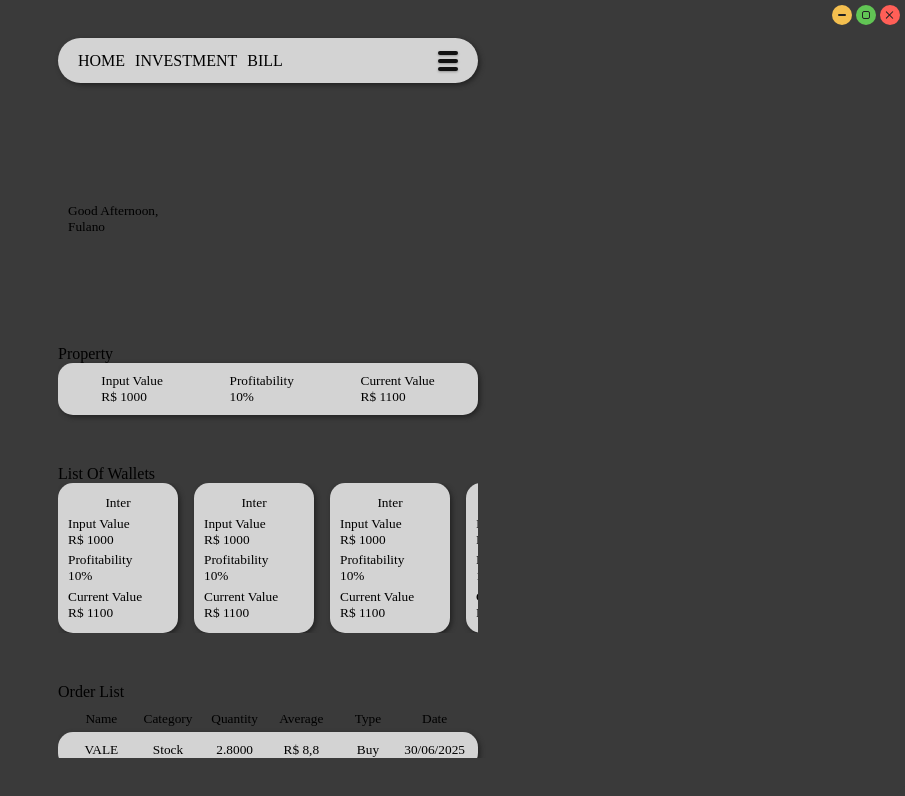
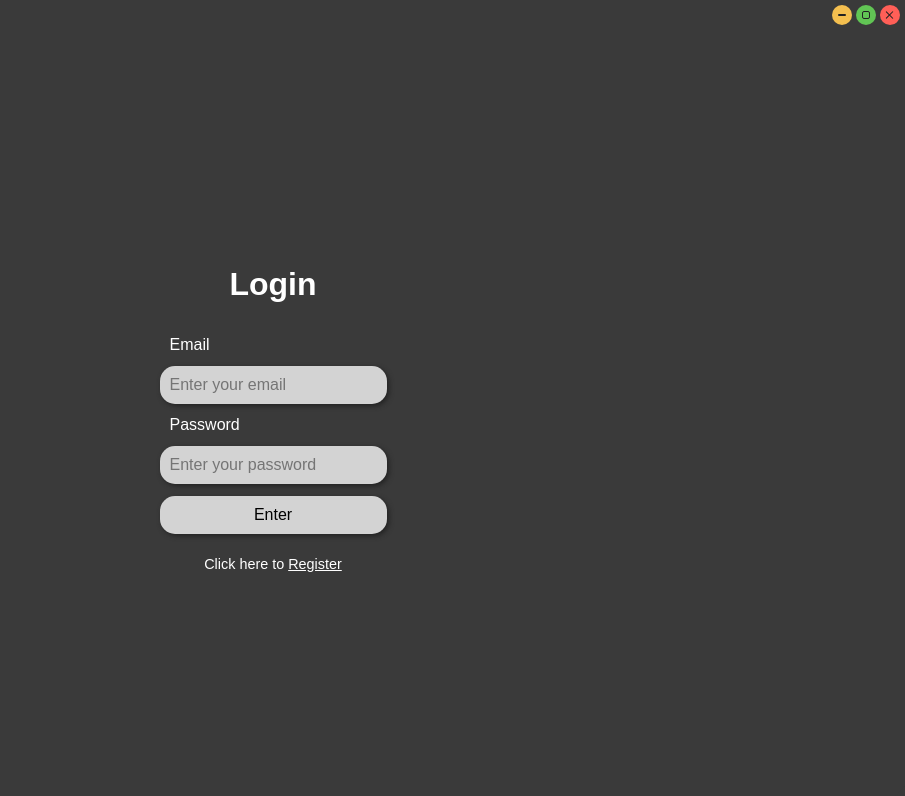
Before and after one commit to Davi473/Project-Investment, a React (Vite) app in the folder front/: page / in a window 1280 px wide. Shown: the top 796 px of the page, without its empty margins (375-1280 px from the left). Built offline with nearby package versions, Linux system fonts and the light colour scheme.

Commit message:
Reescrevendo o Codigo

```diff
--- a/front/src/App.tsx
+++ b/front/src/App.tsx
@@ -8,7 +8,7 @@ import DragBar from './Component/WindowControls/DragBar';
 import { HomeForm } from './PagesHome';
 
 function App() {
-  const [paginaAtual, setPaginaAtual] = useState<string>("home");
+  const [paginaAtual, setPaginaAtual] = useState<string>("login");
 
    const renderPagina = () => {
     switch (paginaAtual) {
--- a/front/src/Component/ResumeWallet/index.tsx
+++ b/front/src/Component/ResumeWallet/index.tsx
@@ -2,7 +2,7 @@ import { useDragScroll } from "../useDragScroll";
 import React from "react";
 
 const ResumeWallet: React.FC<any> = ({ values, input }: any) => {
-    console.log(values)
+    console.log(values, "values");
     return (
         <>
             <label style={styles.label}>{input}</label>
@@ -15,7 +15,8 @@ const ResumeWallet: React.FC<any> = ({ values, input }: any) => {
                     gap: "16px",
                 }}>
                 {
-                    values.map((value: any, key: any) =>
+                    values.map((value: any, key: any) => {
+                        return (
                             <div key={key} style={styles.container}>
                                 <div style={styles.input}>
                                     <div style={{display: "flex", flexDirection: "column", alignItems: "center"}}>
@@ -36,7 +37,22 @@ const ResumeWallet: React.FC<any> = ({ values, input }: any) => {
                                 </div>
                             </div>
                         )
+                    })
                 }
+                <div style={styles.container}>
+                    <div style={{
+                        ...styles.input,
+                        display: "flex",
+                        alignItems: "center",
+                        justifyContent: "center",
+                        fontSize: "3em",
+                        color: "#555",
+                        cursor: "pointer",
+                        userSelect: "none"
+                    }}>
+                        +
+                    </div>
+                </div>
             </div>
         </>
     );
```
Lines whose indentation alone changed are shown as unchanged.
